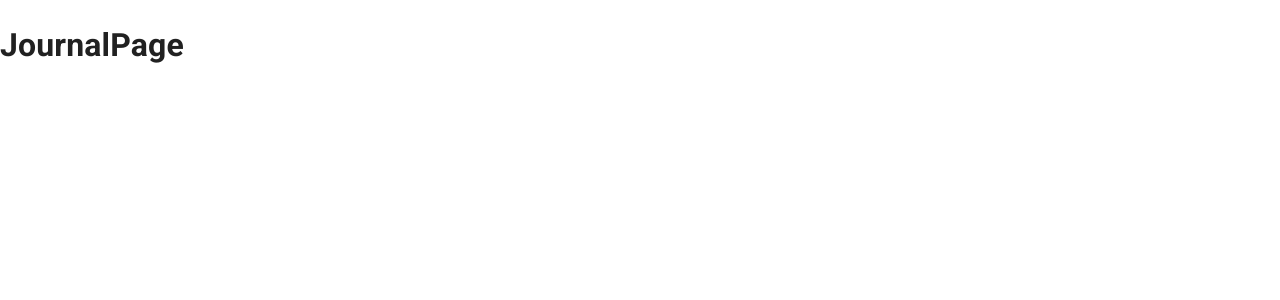
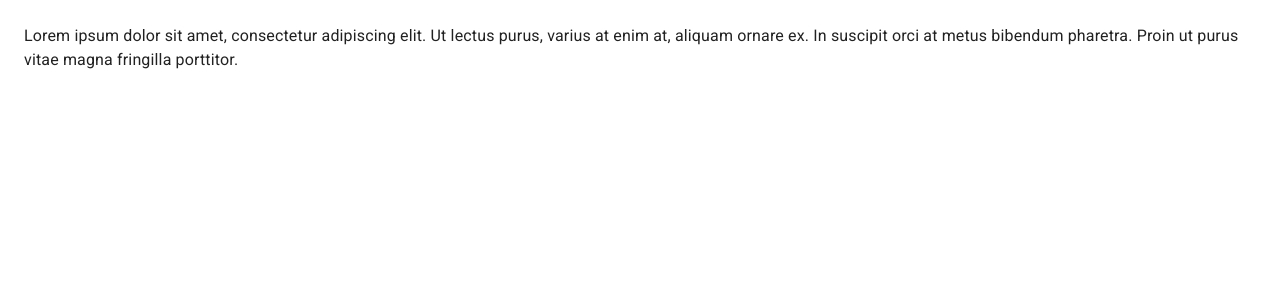
Before and after one commit to Newflaree/react_journal-app, a React (Vite) app: page / in a window 1280 px wide. Shown: the top 300 px of the page. Built offline with nearby package versions, Linux system fonts and the light colour scheme.

Commit message:
JournalLayout y JournalPage

```diff
--- /dev/null
+++ b/src/journal/layout/JournalLayout.jsx
@@ -0,0 +1,28 @@
+import { Box } from '@mui/system';
+
+
+const drawerWidth = 240;
+
+export const JournalLayout = ({ children }) => {
+  return (
+    <Box
+      sx={{
+        display: 'flex'
+      }}
+    >
+      { /* Navbar */ }
+      { /* Sidebar */ }
+
+      <Box
+        component='main'
+        sx={{
+          flexGrow: 1,
+          p: 3
+        }}
+      >
+        { /* Toolbar */ }
+        { children }
+      </Box>
+    </Box>
+  );
+}
--- /dev/null
+++ b/src/journal/layout/index.js
@@ -0,0 +1 @@
+export * from './JournalLayout';
--- a/src/journal/pages/JournalPage.jsx
+++ b/src/journal/pages/JournalPage.jsx
@@ -1,6 +1,15 @@
+import {Typography} from '@mui/material';
+import { JournalLayout } from '../layout';
 
 export const JournalPage = () => {
   return (
-    <h1>JournalPage</h1>
+    <JournalLayout>
+      <Typography>
+        Lorem ipsum dolor sit amet, consectetur adipiscing elit. Ut lectus purus, varius at enim at, aliquam ornare ex. In suscipit orci at metus bibendum pharetra. Proin ut purus vitae magna fringilla porttitor.
+      </Typography>
+
+      { /* NothingSelected */ }
+      { /* NoteView */ }
+    </JournalLayout>
   );
 }
```
